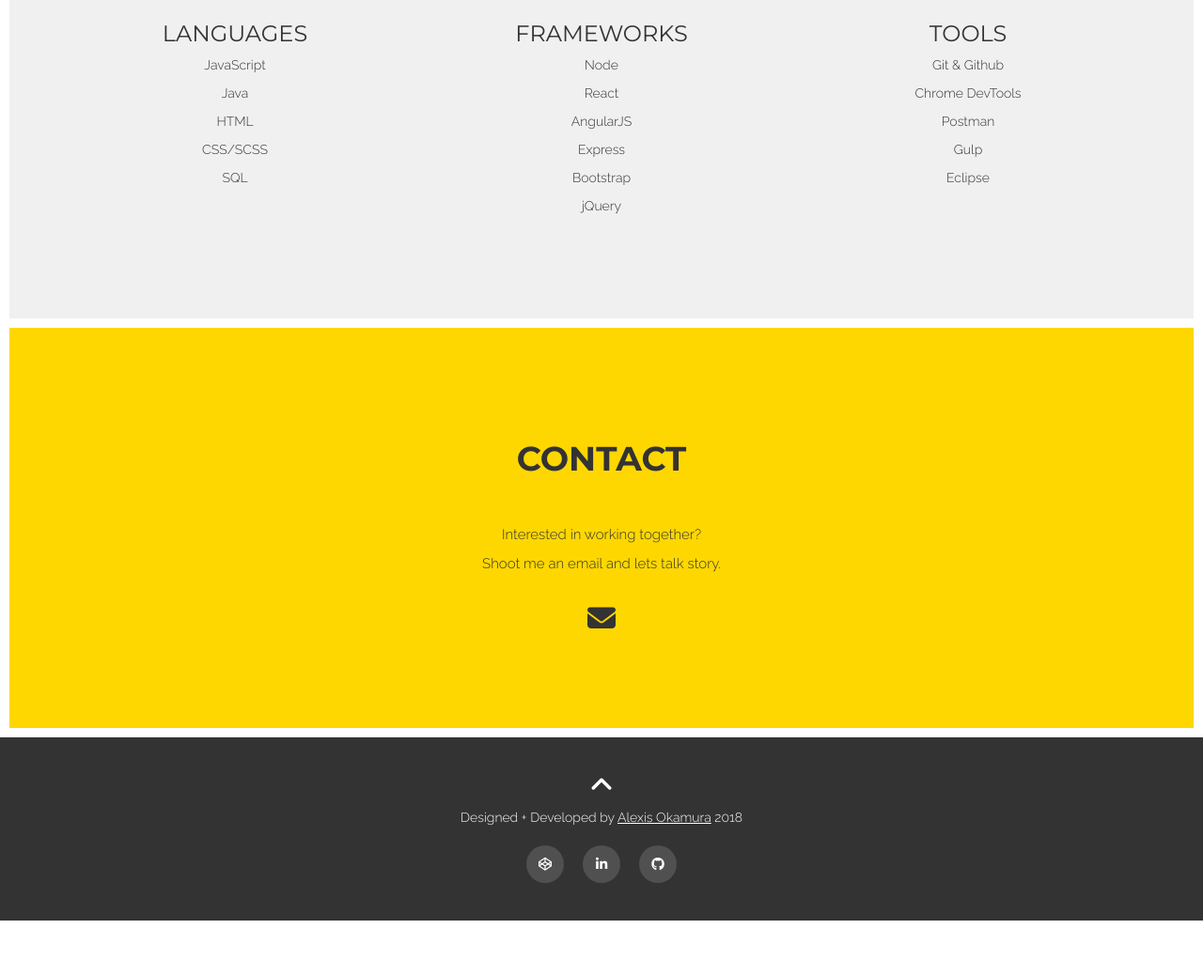
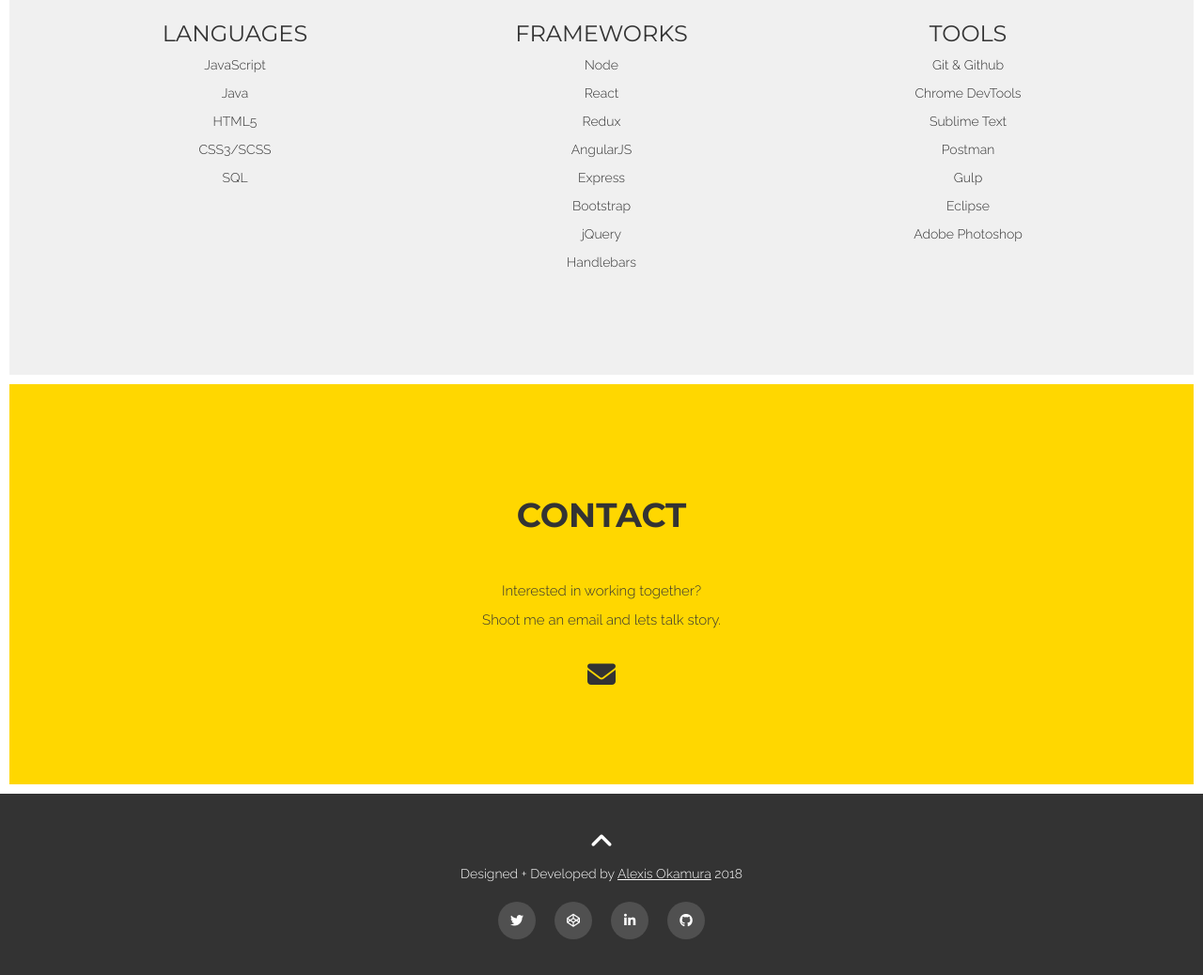
Before and after one commit to alexisko/Personal-Portfolio-Webpage, a plain HTML site: page public/index.html in a window 1280 px wide. Shown: the part 2079-3117 px from the top of the page at 94% size. Before the commit the page ends 3059 px from the top, so only its background shows below. Drawn offline with nearby package versions, Linux system fonts and the light colour scheme.

Commit message:
Added twitter, fixed page anchor, minor text edits

```diff
--- a/public/index.html
+++ b/public/index.html
@@ -25,7 +25,7 @@
         <h1 id="opening-text">Hi there!</h1>
         <p>I'm Alexis Okamura a Full-Stack Developer from Honolulu, HI.</p>
         <div class="learn-more">
-          <a href="#skills" class="up">
+          <a href="#projects" class="up">
             <i class="fa fa-angle-down fa-3x" aria-hidden="true"></i>
           </a>
         </div>
@@ -77,7 +77,7 @@
                 <h3>Help Your City</h3>
                 <p>A social rescue web application.</p>
                 <div class="tech-stack">
-                  <span class="label label-success">React</span> <span class="label label-success">Redux</span> <span class="label label-success">PostgreSQL</span> <span class="label label-success">Node.js</span> <span class="label label-success">Express</span> <span class="label label-success">JWT</span> <span class="label label-success">Twillio</span> <span class="label label-success">Sequelize</span>
+                  <span class="label label-success">React</span> <span class="label label-success">Redux</span> <span class="label label-success">PostgreSQL</span> <span class="label label-success">Node.js</span> <span class="label label-success">Express</span> <span class="label label-success">JWT</span> <span class="label label-success">Twilio</span> <span class="label label-success">Sequelize</span>
                 </div>
                 <p><a href="https://github.com/helpyourcity/HelpMe"><i class="fa fa-github-alt"></i></a> <a href="https://helpyour.city/"><i class="fa fa-tv"></i></a></p>
               </div>
@@ -142,26 +142,30 @@
             <h3>LANGUAGES</h3>
             <p>JavaScript</p>
             <p>Java</p>
-            <p>HTML</p>
-            <p>CSS/SCSS</p>
+            <p>HTML5</p>
+            <p>CSS3/SCSS</p>
             <p>SQL</p>
           </div>
           <div class="col-md-4">
             <h3>FRAMEWORKS</h3>
             <p>Node</p>
             <p>React</p>
+            <p>Redux</p>
             <p>AngularJS</p>
             <p>Express</p>
             <p>Bootstrap</p>
             <p>jQuery</p>
+            <p>Handlebars</p>
           </div>
           <div class="col-md-4">
             <h3>TOOLS</h3>
             <p>Git &amp; Github</p>
             <p>Chrome DevTools</p>
+            <p>Sublime Text</p>
             <p>Postman</p>
             <p>Gulp</p>
             <p>Eclipse</p>
+            <p>Adobe Photoshop</p>
           </div>
         </div>
       </div><!-- /.container -->
@@ -188,6 +192,9 @@
         </a>
         <p class="footer-text">Designed + Developed by <u>Alexis Okamura</u> 2018</p>
         <div class="social-links">
+          <a href="https://twitter.com/alexisnotalexa" target="_blank">
+            <i class="fa fa-twitter fa-inverse"></i>
+          </a>
           <a href="https://codepen.io/alexisko/" target="_blank">
             <i class="fa fa-codepen fa-inverse"></i>
           </a>
```
Also changed, not shown: 1 other file.
